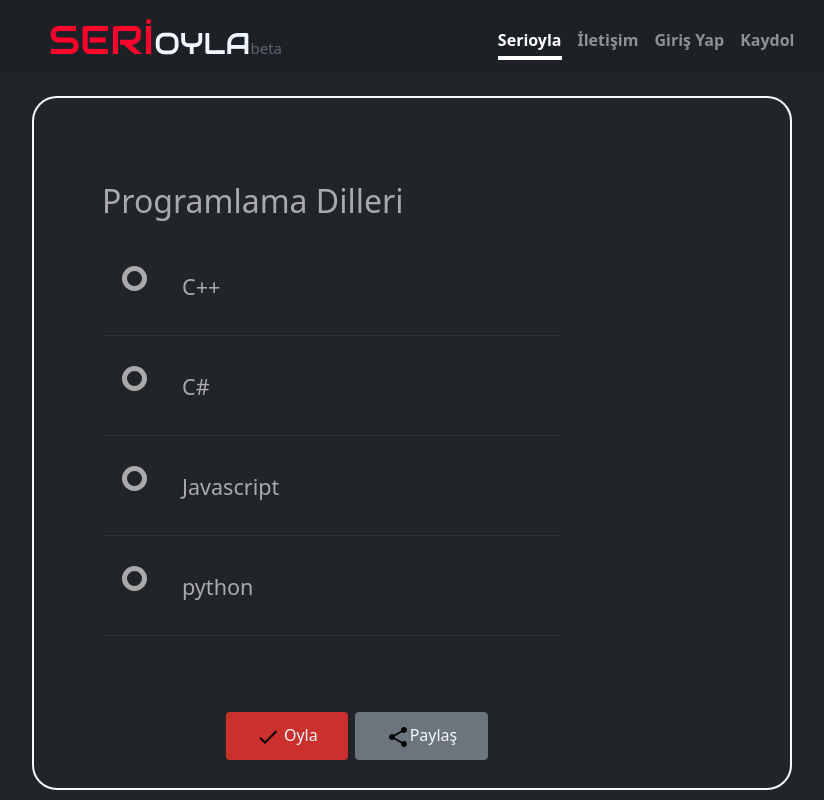
After one commit to y-oztrk/serioyla.com, a PHP site: page /vote.html in a window 1280 px wide. The commit adds this page. Shown: the whole page, without its empty margins (228-1052 px from the left). Run offline with PHP 8.4, Linux system fonts and the light colour scheme.

Commit message:
Oylama sayfası html tasarımı yapıldı

```diff
--- a/style/custom.css
+++ b/style/custom.css
@@ -235,3 +235,113 @@ effect 3
   --fieldBorderColor: #D1C4E9;
   --fieldBorderColorActive: #F0F8FF;
 }
+
+
+
+
+
+
+
+
+
+
+
+
+.container_radius{
+  display: block;
+  position: relative;
+  margin: 40px auto;
+  height: auto;
+  width: 500px;
+  padding: 20px;
+}
+
+h2 {
+  color: #AAAAAA;
+}
+
+.container ul{
+  list-style: none;
+  margin: 0;
+  padding: 0;
+  overflow: auto;
+}
+
+ul li{
+  color: #AAAAAA;
+  display: block;
+  position: relative;
+  float: left;
+  width: 100%;
+  height: 100px;
+  border-bottom: 1px solid #333;
+}
+
+ul li input[type=radio]{
+  position: absolute;
+  visibility: hidden;
+}
+
+ul li label{
+  display: block;
+  position: relative;
+  font-weight: 300;
+  font-size: 1.35em;
+  padding: 25px 25px 25px 80px;
+  margin: 10px auto;
+  height: 30px;
+  z-index: 9;
+  cursor: pointer;
+  -webkit-transition: all 0.25s linear;
+}
+
+ul li:hover label{
+  color: #FFFFFF;
+}
+
+ul li .check{
+  display: block;
+  position: absolute;
+  border: 5px solid #AAAAAA;
+  border-radius: 100%;
+  height: 25px;
+  width: 25px;
+  top: 30px;
+  left: 20px;
+  z-index: 5;
+  transition: border .25s linear;
+  -webkit-transition: border .25s linear;
+}
+
+ul li:hover .check {
+  border: 5px solid #FFFFFF;
+}
+
+ul li .check::before {
+  display: block;
+  position: absolute;
+  content: '';
+  border-radius: 100%;
+  height: 15px;
+  width: 15px;
+  top: 5px;
+  left: 5px;
+  right: 5px;
+  left: 5px;
+  margin: auto;
+  transition: background 0.25s linear;
+  -webkit-transition: background 0.25s linear;
+}
+
+input[type=radio]:checked ~ .check {
+  border: 1px solid #0DFF92;
+
+}
+
+input[type=radio]:checked ~ .check::before{
+  background: #0DFF92;
+}
+
+input[type=radio]:checked ~ label{
+  color: #0DFF92;
+}
--- /dev/null
+++ b/vote.html
@@ -0,0 +1,140 @@
+<!DOCTYPE html>
+<html lang="tr">
+
+<head>
+    <meta charset="UTF-8">
+    <meta name="viewport" content="width=device-width, initial-scale=1.0">
+    <!--bootsprap css-->
+    <link href="https://cdn.jsdelivr.net/npm/bootstrap@5.0.0-beta1/dist/css/bootstrap.min.css" rel="stylesheet"
+        integrity="sha384-giJF6kkoqNQ00vy+HMDP7azOuL0xtbfIcaT9wjKHr8RbDVddVHyTfAAsrekwKmP1" crossorigin="anonymous">
+
+    <!-- Özel CSS Linkleri -->
+    <link rel="stylesheet" type="text/css" href="style/custom.css">
+    <title>Seri Oyla</title>
+</head>
+
+<!--Header bölümü-->
+
+<body class="bg-dark">
+    <div class="d-flex h-100 text-center text-white " style="background-color: #1D2125;">
+        <div class="container col-8 w-100 h-100 p-2 mx-auto flex-column ">
+            <header class="mb-auto">
+                <div class="ps-5" id="title-div">
+                    <!--float-md-start mb-0-->
+                    <a href="index.html" style="text-decoration: none;">
+                        <h3 class="float-md-start mb-0 mt-2 .col-md-6" style="padding-left: calc(17% - 3%);"
+                            id="title-h3"><span
+                                style="font-size: 40px; color: #FC042C; font-family: Audiowide, cursive;">SERİ</span><span
+                                style="font-size: 30px; font-family: Audiowide, cursive; color: aliceblue;">OYLA</span><span style="font-size: 15px; color: #606470;">beta</span>
+                        </h3>
+                    </a>
+                </div>
+                <nav class="nav nav-masthead justify-content-center float-md-end pt-3 col-7" id="navbar">
+                    <a class="nav-link active" aria-current="page" href="#">Serioyla</a>
+                    <a class="nav-link" href="#">İletişim</a>
+                    <a class="nav-link" href="#">Giriş Yap</a>
+                    <a class="nav-link" href="#">Kaydol</a>
+                </nav>
+        </div>
+    </div>
+    <!--Header bölümünün Bitişi-->
+
+    <div class="container pt-4">
+        <div class="row d-flex flex-column justify-content-center align-items-center">
+            <span class="col-8 border border-secondary border-2 p-4 border-light" style="border-radius: 25px;"
+                id="main-content-span">
+                <div class="row">
+                    <form id="form">
+                        <!-- <h5 style="color: aliceblue; font-size: 18px;">Anket Başlığı</h5> -->
+
+                        <div class="container">
+                            <div class="col-5" id="options-col">
+                                <div class="container_radius">
+
+                                    <h2>Programlama Dilleri</h2>
+
+                                    <ul class="pt-2">
+                                    <li>
+                                      <input type="radio" id="f-option" name="selector">
+                                      <label for="f-option">C++</label>
+
+                                      <div class="check"></div>
+                                    </li>
+
+                                    <li>
+                                      <input type="radio" id="s-option" name="selector">
+                                      <label for="s-option">C#</label>
+
+                                      <div class="check"><div class="inside"></div></div>
+                                    </li>
+
+                                    <li>
+                                      <input type="radio" id="t-option" name="selector">
+                                      <label for="t-option">Javascript</label>
+
+                                      <div class="check"><div class="inside"></div></div>
+                                    </li>
+                                    <li>
+                                        <input type="radio" id="b-option" name="selector">
+                                        <label for="b-option">python</label>
+
+                                        <div class="check"><div class="inside"></div></div>
+                                      </li>
+                                  </ul>
+                                  </div>
+                            </div>
+                    </form>
+                    <div class="col-md-12">
+                        <div class="mb-1 pt-2 col-12">
+                            <div class="col-12 mb-1 pt-2">
+                                <!--<div class="check col-7 mb-1 pt-2 align-items-start">
+                                        <div class="form-check">
+                                            <input class="form-check-input" type="checkbox" value=""
+                                                id="flexCheckDefault">
+                                            <label class="form-check-label" for="flexCheckDefault"
+                                                style="color: white;">
+                                                Birden çok oy yapmaya izin ver
+                                            </label>
+                                        </div>
+
+                                        <div class="form-check">
+                                            <input class="form-check-input" type="checkbox" value=""
+                                                id="flexCheckChecked" checked>
+                                            <label class="form-check-label" for="flexCheckChecked"
+                                                style="color: white;">
+                                                Spam Engellemeyi Geliştirin
+                                            </label>
+                                        </div>
+                                    </div>-->
+                                <div class="col-10" id="bottom-buttons-div">
+                                    <button type="button" class="btn btn-secondary text-light"
+                                        style="background-color: #ca302c !important; padding: 10px 30px; border: none;"
+                                        id="create-poll"><img src="images/done-24px (1).svg" alt="vote"> Oyla</button>
+                                    <button type="button" class="btn btn-secondary text-light ms-4"
+                                        style="padding: 10px 30px; margin-left: 7px !important;"
+                                        id="save"><img src="images/share-24px.svg" alt="share">Paylaş</button>
+                                </div>
+                            </div>
+                        </div>
+                    </div>
+                </div>
+        </div>
+        </span>
+    </div>
+
+
+
+
+
+</body>
+<script src="https://cdn.jsdelivr.net/npm/bootstrap@5.0.0-beta1/dist/js/bootstrap.bundle.min.js"
+    integrity="sha384-ygbV9kiqUc6oa4msXn9868pTtWMgiQaeYH7/t7LECLbyPA2x65Kgf80OJFdroafW"
+    crossorigin="anonymous"></script>
+<!-- <script src="https://cdn.jsdelivr.net/npm/bootstrap@5.0.0-beta1/dist/js/bootstrap.min.js"
+            integrity="sha384-pQQkAEnwaBkjpqZ8RU1fF1AKtTcHJwFl3pblpTlHXybJjHpMYo79HY3hIi4NKxyj"
+            crossorigin="anonymous"></script> -->
+<script src="https://code.jquery.com/jquery-3.5.1.min.js"
+    integrity="sha256-9/aliU8dGd2tb6OSsuzixeV4y/faTqgFtohetphbbj0=" crossorigin="anonymous"></script>
+<script src="js/script.js"></script>
+
+</html>
```
Also changed, not shown: images/done-24px (1).svg (added), images/share-24px.svg (added).
